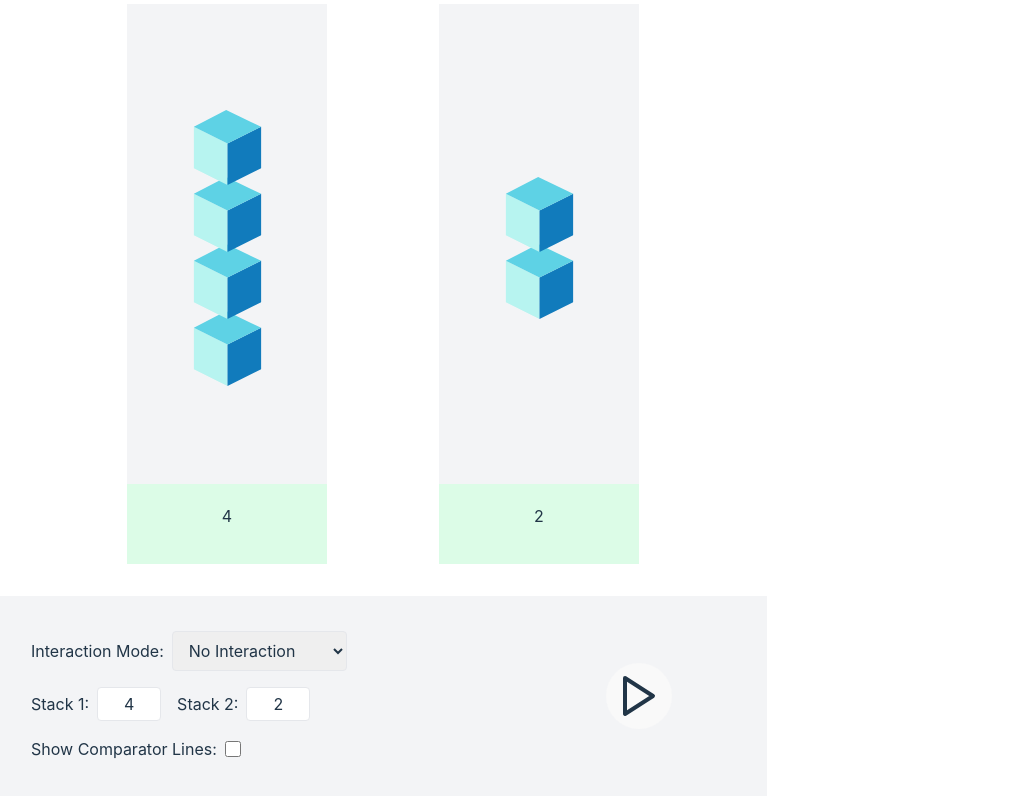
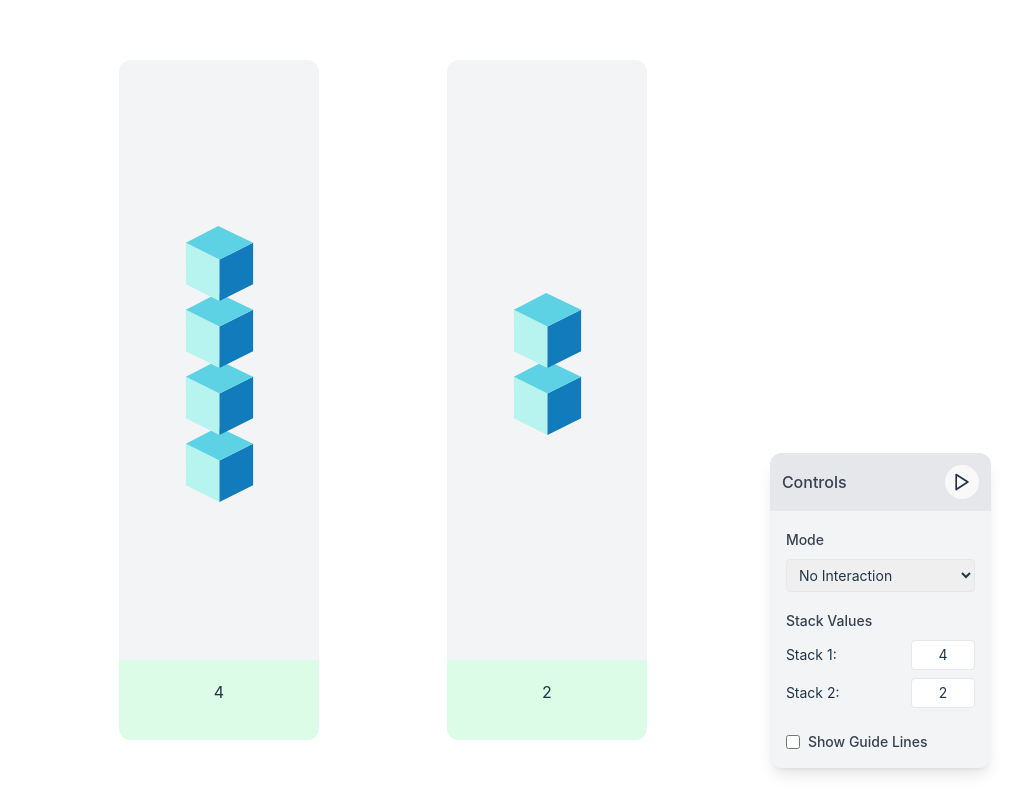
Before and after one commit to nlbdotdev/synthesis-widget, a React (Vite) app: page / in a window 1280 px wide. Shown: the whole page, without its empty margins (257-1279 px from the left). Built offline with nearby package versions, Linux system fonts and the light colour scheme.

Commit message:
control panel refactor

```diff
--- a/src/components/ControlPanel.tsx
+++ b/src/components/ControlPanel.tsx
@@ -1,6 +1,7 @@
 import { Dispatch, SetStateAction } from 'react'
 import { WidgetState } from './Widget'
 import { PlayButton } from './PlayButton'
+import { motion } from 'framer-motion'
 
 interface ControlPanelProps {
   state: WidgetState
@@ -16,10 +17,37 @@ const ControlPanel = ({
   resetComparison,
 }: ControlPanelProps) => {
   return (
-    <div className="flex flex-row bg-gray-100 min-w-[60vw] min-h-[200px] select-none z-50">
-      <div className="w-2/3 flex flex-col items-start justify-center space-y-4 px-8">
-        <label className="flex items-center space-x-2">
-          <span>Interaction Mode: </span>
+    <motion.div
+      drag
+      dragMomentum={false}
+      className="fixed bottom-8 right-8 bg-gray-100 rounded-xl shadow-lg select-none z-50"
+      initial={{ y: 0 }}
+      whileHover={{ scale: 1.02 }}
+      whileDrag={{ scale: 1.05 }}
+    >
+      {/* Header */}
+      <div className="bg-gray-200 p-3 rounded-t-xl cursor-move flex items-center justify-between">
+        <span className="font-medium text-gray-700">Controls</span>
+        <button
+          onClick={
+            state.hasCompletedAnimation
+              ? resetComparison
+              : playComparatorAnimation
+          }
+          className="p-1.5 rounded-full hover:bg-gray-300 transition-colors focus:outline-none focus:ring-2 focus:ring-blue-500"
+          aria-label={state.hasCompletedAnimation ? 'Reset' : 'Play'}
+        >
+          <PlayButton
+            className="cursor-pointer w-5 h-5"
+            isReset={state.hasCompletedAnimation}
+          />
+        </button>
+      </div>
+
+      {/* Content */}
+      <div className="p-4 space-y-4">
+        <div className="space-y-2">
+          <label className="text-sm font-medium text-gray-700">Mode</label>
           <select
             value={state.interactionMode}
             onChange={(e) =>
@@ -30,17 +58,21 @@ const ControlPanel = ({
                 isInput: e.target.value === 'addRemove',
               })
             }
-            className="px-3 py-2 border rounded focus:outline-none focus:ring-2 focus:ring-blue-500"
+            className="w-full px-2 py-1.5 border rounded focus:outline-none focus:ring-2 focus:ring-blue-500 cursor-pointer text-sm"
           >
             <option value="none">No Interaction</option>
             <option value="addRemove">Add & Remove</option>
             <option value="drawCompare">Draw & Compare</option>
           </select>
+        </div>
+
+        <div className="space-y-2">
+          <label className="text-sm font-medium text-gray-700">
+            Stack Values
           </label>
-
-        <div className="flex items-center space-x-4">
-          <label className="flex items-center space-x-2">
-            <span>Stack 1: </span>
+          <div className="flex flex-col gap-2">
+            <div className="flex items-center justify-between gap-2">
+              <span className="text-sm">Stack 1:</span>
               <input
                 type="number"
                 min="0"
@@ -55,11 +87,11 @@ const ControlPanel = ({
                     ),
                   })
                 }
-              className="w-16 px-2 py-1 border rounded text-center [appearance:textfield] [&::-webkit-outer-spin-button]:appearance-none [&::-webkit-inner-spin-button]:appearance-none"
+                className="w-16 px-2 py-1 border rounded text-center [appearance:textfield] [&::-webkit-outer-spin-button]:appearance-none [&::-webkit-inner-spin-button]:appearance-none text-sm"
               />
-          </label>
-          <label className="flex items-center space-x-2">
-            <span>Stack 2: </span>
+            </div>
+            <div className="flex items-center justify-between gap-2">
+              <span className="text-sm">Stack 2:</span>
               <input
                 type="number"
                 min="0"
@@ -74,40 +106,27 @@ const ControlPanel = ({
                     ),
                   })
                 }
-              className="w-16 px-2 py-1 border rounded text-center [appearance:textfield] [&::-webkit-outer-spin-button]:appearance-none [&::-webkit-inner-spin-button]:appearance-none"
+                className="w-16 px-2 py-1 border rounded text-center [appearance:textfield] [&::-webkit-outer-spin-button]:appearance-none [&::-webkit-inner-spin-button]:appearance-none text-sm"
               />
-          </label>
+            </div>
+          </div>
         </div>
 
-        <label className="flex items-center space-x-2">
-          <span>Show Comparator Lines:</span>
+        <div className="pt-2">
+          <label className="flex items-center gap-2 text-sm">
             <input
               type="checkbox"
               checked={state.showComparatorLines}
               onChange={(e) =>
                 setState({ ...state, showComparatorLines: e.target.checked })
               }
-            className="w-4 h-4 text-blue-600 rounded focus:ring-blue-500"
+              className="w-3.5 h-3.5 text-blue-600 rounded focus:ring-blue-500"
             />
+            <span className="font-medium text-gray-700">Show Guide Lines</span>
           </label>
         </div>
-      <div className="w-1/3 flex items-center justify-center">
-        <button
-          onClick={
-            state.hasCompletedAnimation
-              ? resetComparison
-              : playComparatorAnimation
-          }
-          className="p-2 rounded-full hover:bg-gray-200 transition-colors focus:outline-none focus:ring-2 focus:ring-blue-500"
-          aria-label={state.hasCompletedAnimation ? 'Reset' : 'Play'}
-        >
-          <PlayButton
-            className="cursor-pointer"
-            isReset={state.hasCompletedAnimation}
-          />
-        </button>
       </div>
-    </div>
+    </motion.div>
   )
 }
 
--- a/src/components/Stack.tsx
+++ b/src/components/Stack.tsx
@@ -131,14 +131,14 @@ const Stack = ({
   return (
     <div
       data-stack={isInput ? '1' : '2'}
-      className="flex flex-col justify-center items-center bg-gray-100 min-h-[70vh] min-w-[200px]"
+      className="flex flex-col justify-between h-[85vh] bg-gray-100 min-w-[200px] rounded-xl"
     >
       <BlocksContainer
         count={count}
         setCount={setCount}
         interactionMode={interactionMode}
       />
-      <div className="flex items-center justify-center h-[10vh] bg-green-100 w-full">
+      <div className="flex items-center justify-center h-[10vh] bg-green-100 w-full rounded-b-xl">
         {isInput ? (
           <CountInput count={count} setCount={setCount} />
         ) : (
--- a/src/components/Widget.tsx
+++ b/src/components/Widget.tsx
@@ -390,8 +390,8 @@ const Widget = () => {
   }, [state.blockCount1, state.blockCount2, state.drawnLines])
 
   return (
-    <div className="flex flex-col items-center space-y-8">
-      <div className="flex flex-row items-center justify-between w-full px-32">
+    <div className="flex flex-col items-center h-screen">
+      <div className="flex flex-row items-center justify-center gap-32 w-full h-full px-16">
         <div ref={leftStackRef}>
           <Stack
             count={state.blockCount1}
```
Lines whose indentation alone changed are shown as unchanged.
